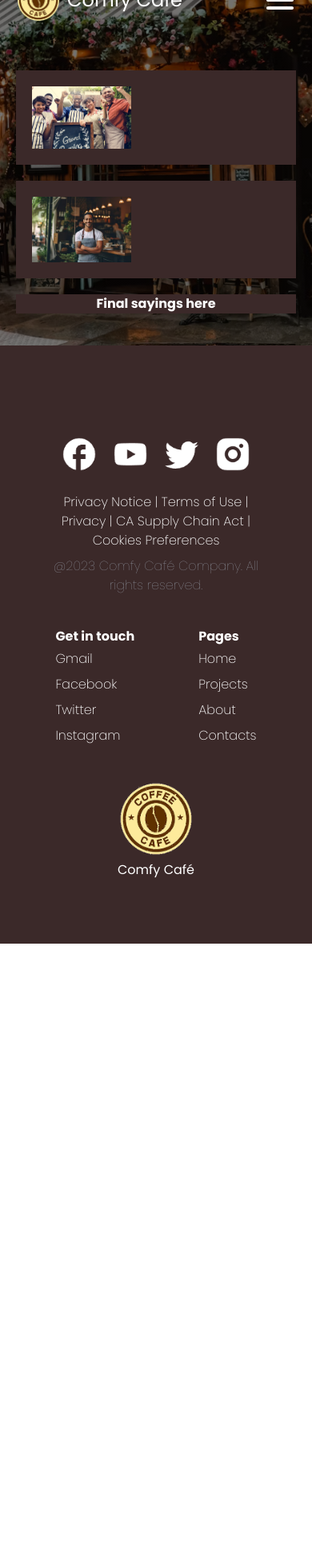
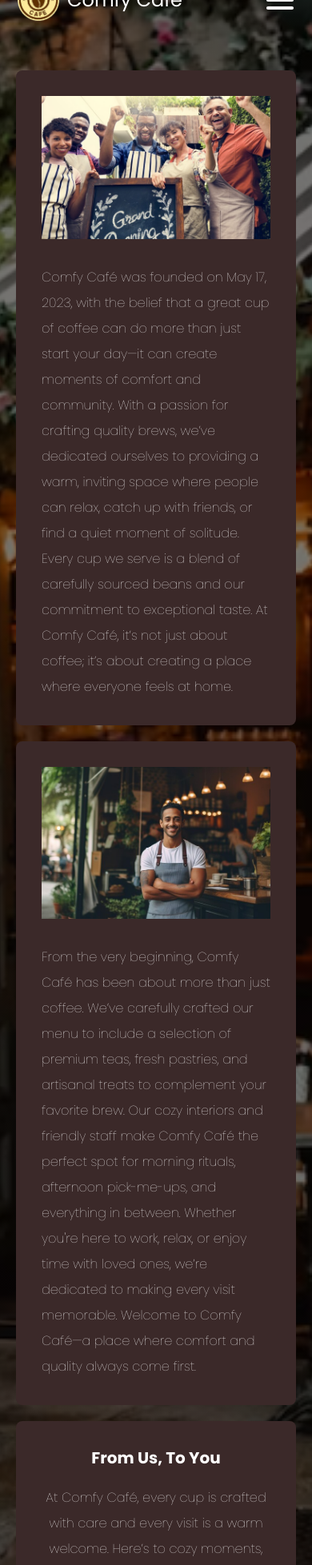
Before and after one commit to Mich-Tapawan/ComfyCafe, a React (Vite) app: page /about in a window 390 px wide. Shown: the part 40-1997 px from the top of the page at 80% size. Before the commit the page ends 1220 px from the top, so only its background shows below. Built offline with nearby package versions, Linux system fonts and the light colour scheme; a web font is replaced by a local one.

Commit message:
Fixed responsive design for about page

```diff
--- a/src/index.css
+++ b/src/index.css
@@ -67,6 +67,10 @@ body {
   background-position: center;
 }
 
+.about p {
+  line-height: 2rem;
+}
+
 @media (min-width: 0px) {
 }
 
@@ -83,6 +87,10 @@ body {
     position: absolute;
     left: 90%;
   }
+
+  .about p {
+    line-height: 3.5rem;
+  }
 }
 
 @media (min-width: 1600px) {
--- a/src/layouts/About.tsx
+++ b/src/layouts/About.tsx
@@ -4,19 +4,39 @@ export default function About() {
   return (
     <>
       <div className="about h-fit text-white pt-32 lg:pt-44 pb-10 lg:pb-20 px-5 md:px-20 lg:px-36 flex flex-col gap-5">
-        <div className="bg-primary p-5">
-          <div className="w-2/5">
+        <div className="bg-primary p-8 flex flex-col lg:flex-row gap-8 font-thin rounded-lg justify-center">
+          <div className="lg:w-2/5">
             <img
               src="/assets/family.png"
               alt=""
               className="object-cover w-full"
             />
           </div>
-          <p></p>
+          <p className="lg:w-1/2">
+            Comfy Café was founded on May 17, 2023, with the belief that a great
+            cup of coffee can do more than just start your day—it can create
+            moments of comfort and community. With a passion for crafting
+            quality brews, we’ve dedicated ourselves to providing a warm,
+            inviting space where people can relax, catch up with friends, or
+            find a quiet moment of solitude. Every cup we serve is a blend of
+            carefully sourced beans and our commitment to exceptional taste. At
+            Comfy Café, it’s not just about coffee; it’s about creating a place
+            where everyone feels at home.
+          </p>
         </div>
-        <div className="bg-primary p-5">
-          <p></p>
-          <div className="w-2/5">
+        <div className="bg-primary p-8 flex flex-col-reverse lg:flex-row gap-8 font-thin rounded-lg justify-center">
+          <p className="lg:w-1/2">
+            From the very beginning, Comfy Café has been about more than just
+            coffee. We’ve carefully crafted our menu to include a selection of
+            premium teas, fresh pastries, and artisanal treats to complement
+            your favorite brew. Our cozy interiors and friendly staff make Comfy
+            Café the perfect spot for morning rituals, afternoon pick-me-ups,
+            and everything in between. Whether you're here to work, relax, or
+            enjoy time with loved ones, we’re dedicated to making every visit
+            memorable. Welcome to Comfy Café—a place where comfort and quality
+            always come first.
+          </p>
+          <div className="lg:w-2/5">
             <img
               src="assets/opening-image.jpg"
               alt=""
@@ -24,9 +44,16 @@ export default function About() {
             />
           </div>
         </div>
-        <div className="bg-primary text-center items-center">
-          <h2 className="font-bold">Final sayings here</h2>
-          <p></p>
+        <div className="bg-primary text-center items-center p-8 font-thin rounded-lg">
+          <h2 className="font-bold text-xl mb-5">From Us, To You</h2>
+          <p
+            className="lg:w-1/2 text-center place-self-center"
+            style={{ lineHeight: "2rem" }}
+          >
+            At Comfy Café, every cup is crafted with care and every visit is a
+            warm welcome. Here’s to cozy moments, great coffee, and memories
+            made. We can’t wait to serve you soon!
+          </p>
         </div>
       </div>
       <Footer />
```
